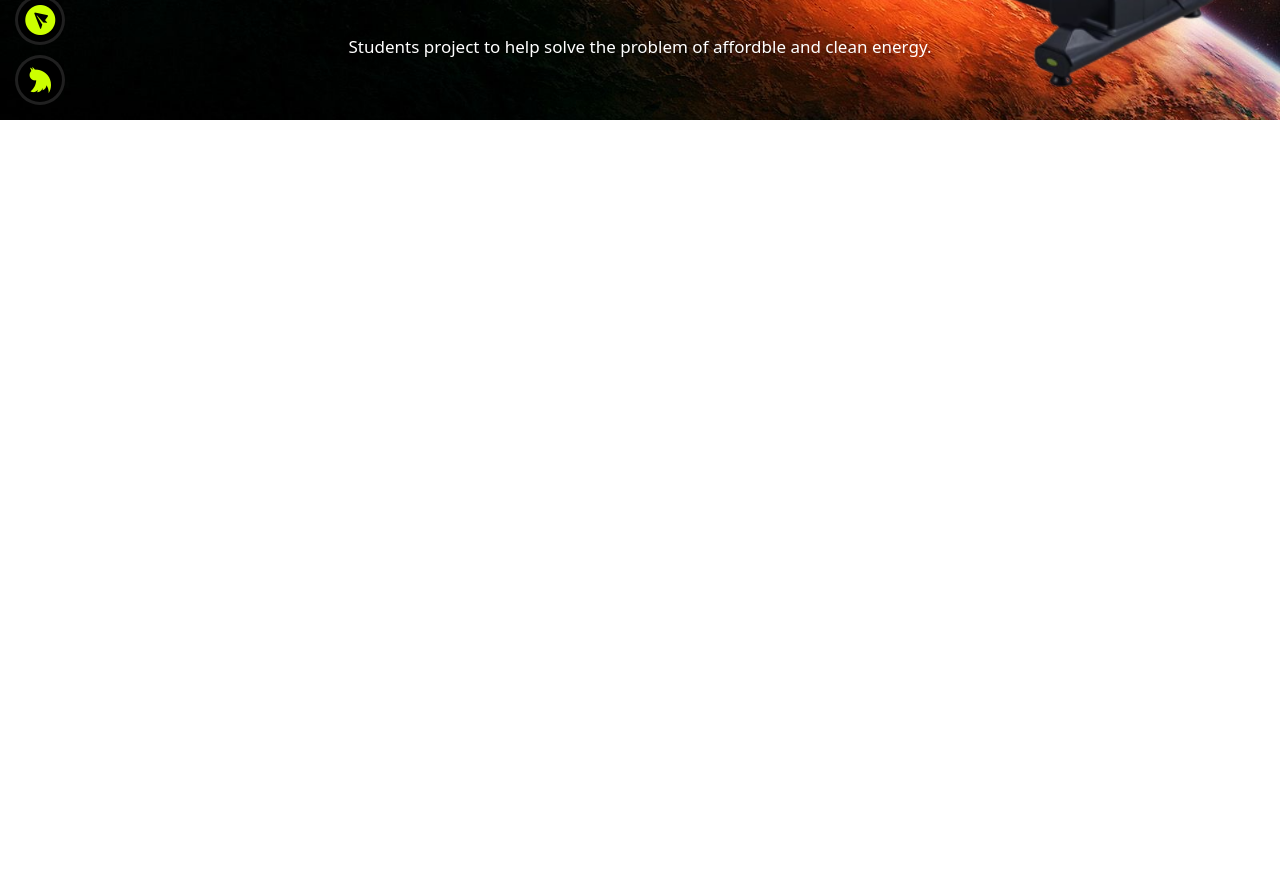
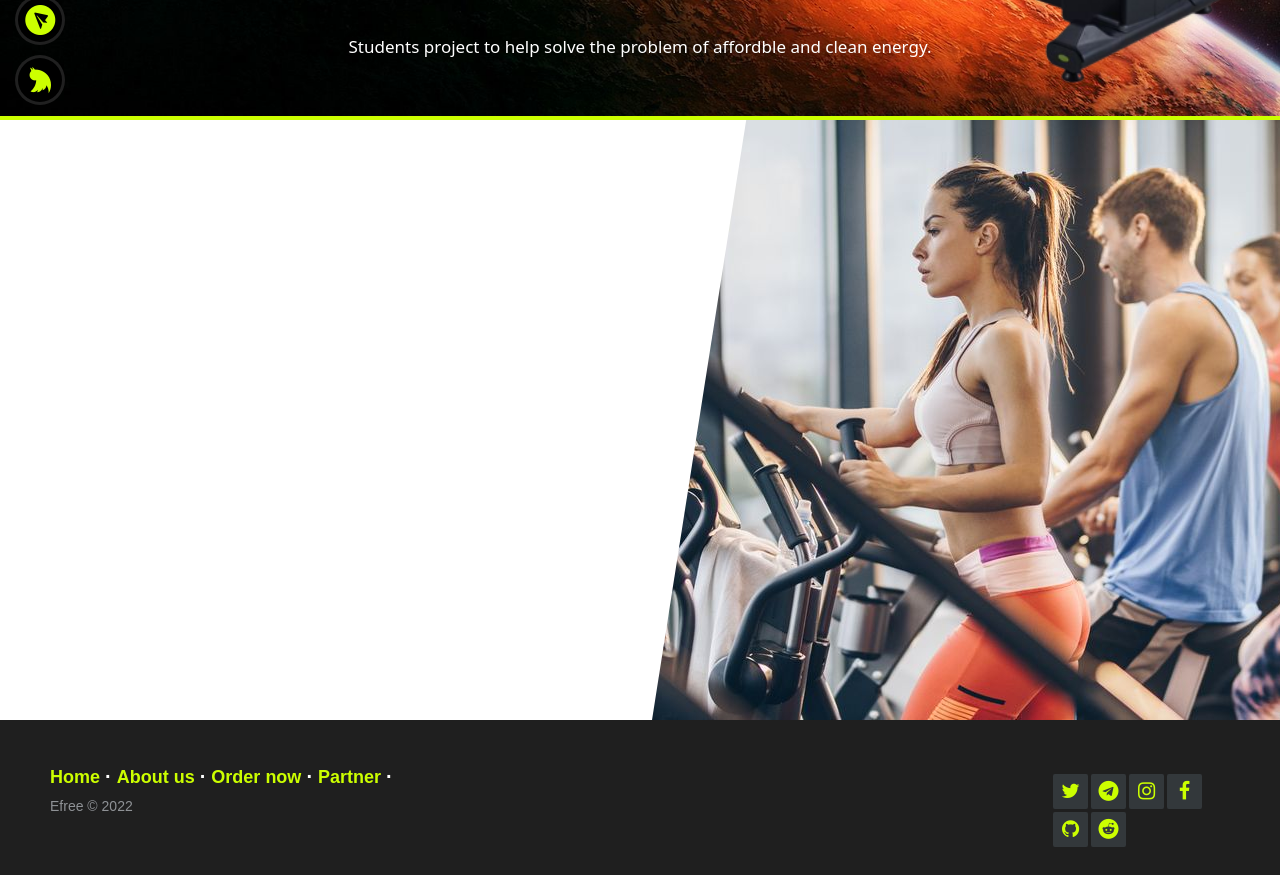
Before and after one commit to ix3bd2/TheChallenge, a Vue app in the folder frontend/: page / in a window 1280 px wide. Shown: the part 680-1555 px from the top of the page. Before the commit the page ends 800 px from the top, so only its background shows below. Built offline with nearby package versions, Linux system fonts and the light colour scheme.

Commit message:
small changes

```diff
--- a/frontend/src/components/HomePage.vue
+++ b/frontend/src/components/HomePage.vue
@@ -1,20 +1,18 @@
 <template>
   <div class="home-page-main">
-    <div class="row" style="max-width:100%; height:100%">
+    <div class="row header" style="max-width: 100%; height: 100%">
       <div class="col-lg-6 col-sm-12 text-col">
         <h1 class="h1-header">
-  <span> Generate&nbsp;</span>
-  <span> energie &nbsp;</span><br/>
-  <span> for</span>
-  <span> &nbsp;free </span>
-
-</h1>
+          <span> Generate&nbsp;</span>
+          <span> energy &nbsp;</span><br />
+          <span> for</span>
+          <span> &nbsp;free </span>
+        </h1>
       </div>
       <div class="col-lg-6 col-sm-12 sport-col">
         <img class="sport-equipment" src="../assets/machine.png" />
         <img class="concept-equipment" src="../assets/concept-machine.png" />
       </div>
-
     </div>
 
     <div class="machine-text">
@@ -23,11 +21,23 @@
         energy.
       </p>
     </div>
+    <div class="sec2">
+      <div class="row">
+        <div class="col-lg-6 col-sm-12"></div>
+        <div class="col-lg-6 col-sm-12">
+          <div class="sec2-img"></div>
+        </div>
+      </div>
+    </div>
+    <thefooter/>
   </div>
 </template>
 
 <script>
-export default {};
+import Thefooter from "./Thefooter.vue"
+export default {
+  components: { Thefooter },
+};
 </script>
 
 <style>
@@ -40,15 +50,15 @@ export default {};
   background-repeat: no-repeat;
   background-size: cover;
 }
-.sport-col{
+.sport-col {
   position: relative;
 }
 .sport-equipment {
   height: 85%;
   position: absolute;
-  top: 55% ;
+  top: 55%;
   left: 50%;
-  transform: translate(-50%,-50%);
+  transform: translate(-50%, -50%);
   z-index: 4;
 }
 .machine-text {
@@ -59,6 +69,14 @@ export default {};
   bottom: 3%;
   transform: translate(-50%, -50%);
 }
+.sec2-img{
+      clip-path: polygon(15% 0,100% 0,100% 100%,0 100%);
+    width: 100%;
+    background-image: url(../assets/gym-pic.jpeg);
+    height: 600px;
+    background-size: cover;
+    background-position: 50%;
+}
 .concept-equipment {
   height: 23%;
   position: absolute;
@@ -67,17 +85,17 @@ export default {};
   z-index: 3;
   transform: translate(-50%, -50%);
 }
-.text-col{
+.text-col {
   position: relative;
 }
 
-.h1-header{
+.h1-header {
   text-shadow: -2px 0 black, 0 2px black, 2px 0 black, 0 -2px black;
   font-family: Cambria, Georgia, serif;
-  position: fixed;
-  transform: translate(-50%,-50%);
+  position: absolute;
+  transform: translate(-50%, -50%);
   top: 40%;
-  left: 15%;
+  left: 20%;
   font-size: 80px;
   color: #ccff00;
   max-width: 40ch;
@@ -90,7 +108,10 @@ export default {};
     transform: scale(1);
   }
 }
-
+.header {
+  margin: 0;
+  border-bottom: 0.25rem solid #ccff00;
+}
 span {
   display: inline-block;
   opacity: 0;
@@ -174,4 +195,7 @@ span:nth-child(18) {
     filter: blur(0);
   }
 }
+.sec2 {
+  background-color: white;
+}
 </style>
--- a/frontend/src/components/LeftNavbar.vue
+++ b/frontend/src/components/LeftNavbar.vue
@@ -30,7 +30,7 @@
 export default {};
 </script>
 
-<style>
+<style scoped>
 .main-left-navbar {
 }
 .fa-twitter{
--- /dev/null
+++ b/frontend/src/components/Thefooter.vue
@@ -0,0 +1,143 @@
+<template>
+  <footer class="footer-distributed">
+    <link
+      rel="stylesheet"
+      href="https://cdnjs.cloudflare.com/ajax/libs/font-awesome/4.7.0/css/font-awesome.min.css"
+    />
+
+    <div class="footer-right">
+      <a href=""><i class="fa fa-twitter footer-a"></i></a>
+      <a href=""><i class="fa fa-telegram footer-a"></i></a>
+      <a href=""><i class="fa fa-instagram footer-a"></i></a>
+      <a href=""><i class="fa fa-facebook footer-a"></i></a>
+      <a href=""><i class="fa fa-github footer-a"></i></a>
+      <a href="" class="footer-a"><i class="fa fa-reddit "></i></a>
+    </div>
+
+    <div class="footer-left">
+      <p class="footer-links">
+        <router-link to="/">
+          <a class="link-1">Home&nbsp;</a>
+        </router-link>
+        <router-link to="/About">
+          <a class="link-1" href="/About">About us&nbsp;</a>
+        </router-link>
+        <router-link to="/Order">
+          <a class="link-1">Order now&nbsp;</a>
+        </router-link>
+        <router-link to="/Partner">
+          <a class="link-1">Partner&nbsp;</a>
+        </router-link>
+
+        <!-- <a href="/patreon">Patreon&nbsp;</a> -->
+      </p>
+
+      <p>Efree &copy; 2022</p>
+    </div>
+  </footer>
+</template>
+
+<script>
+export default {};
+</script>
+
+<style scoped>
+footer{
+    background-color: #1f1f1f;
+}
+a{
+    text-decoration: none;
+    color: #cf0;
+}
+.footer-distributed {
+  box-shadow: 0 1px 1px 0 rgba(0, 0, 0, 0.12);
+  box-sizing: border-box;
+  width: 100%;
+  text-align: left;
+  font: normal 16px sans-serif;
+  padding: 45px 50px;
+}
+
+.footer-distributed .footer-left {
+  color: #8f9296;
+  font-size: 14px;
+  margin: 0;
+}
+/* Footer links */
+
+.footer-distributed .footer-links {
+  font-size: 18px;
+  font-weight: bold;
+  color: #ffffff;
+  margin: 0 0 10px;
+  padding: 0;
+  transition: ease 0.25s;
+}
+
+.footer-distributed .footer-links  .footer-a  {
+  display: inline-block;
+  line-height: 1.8;
+  text-decoration: none;
+  color: inherit;
+  transition: ease 0.25s;
+}
+
+.footer-links .link-1:after {
+  content: "·";
+  font-size: 20px;
+  left: 0;
+  color: #fff;
+  display: inline-block;
+  padding-right: 5px;
+}
+
+.footer-distributed .footer-links .link-1:before {
+  content: none;
+}
+
+.footer-distributed .footer-right {
+  float: right;
+  margin-top: 6px;
+  max-width: 180px;
+}
+
+.footer-distributed .footer-right .footer-a {
+  display: inline-block;
+  width: 35px;
+  height: 35px;
+  background-color: #33383b;
+  border-radius: 2px;
+  font-size: 20px;
+  color: #cf0;
+  text-align: center;
+  line-height: 35px;
+  margin-left: 3px;
+margin-top: 3px;
+  transition: all 0.25s;
+}
+
+.footer-distributed .footer-right .footer-a:hover {
+  transform: scale(1.1);
+  -webkit-transform: scale(1.1);
+}
+
+.footer-distributed .footer-links .footer-a:hover {
+  text-decoration: underline;
+}
+
+/* Media Queries */
+
+@media (max-width: 600px) {
+  .footer-distributed .footer-left,
+  .footer-distributed .footer-right {
+    text-align: center;
+  }
+  .footer-distributed .footer-right {
+    float: none;
+    margin: 0 auto 20px;
+  }
+  .footer-distributed .footer-left .footer-links {
+    line-height: 1.8;
+  }
+}
+</style>
```
Also changed, not shown: frontend/src/assets/gym-pic.jpeg (added).
